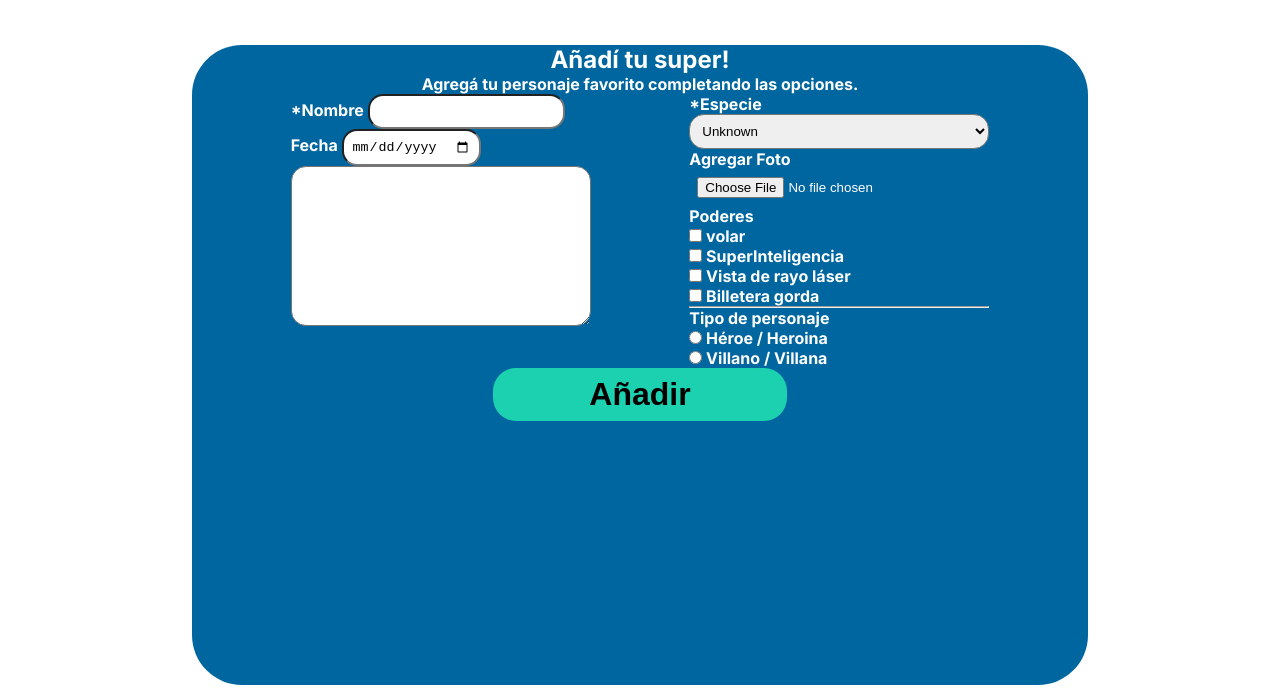
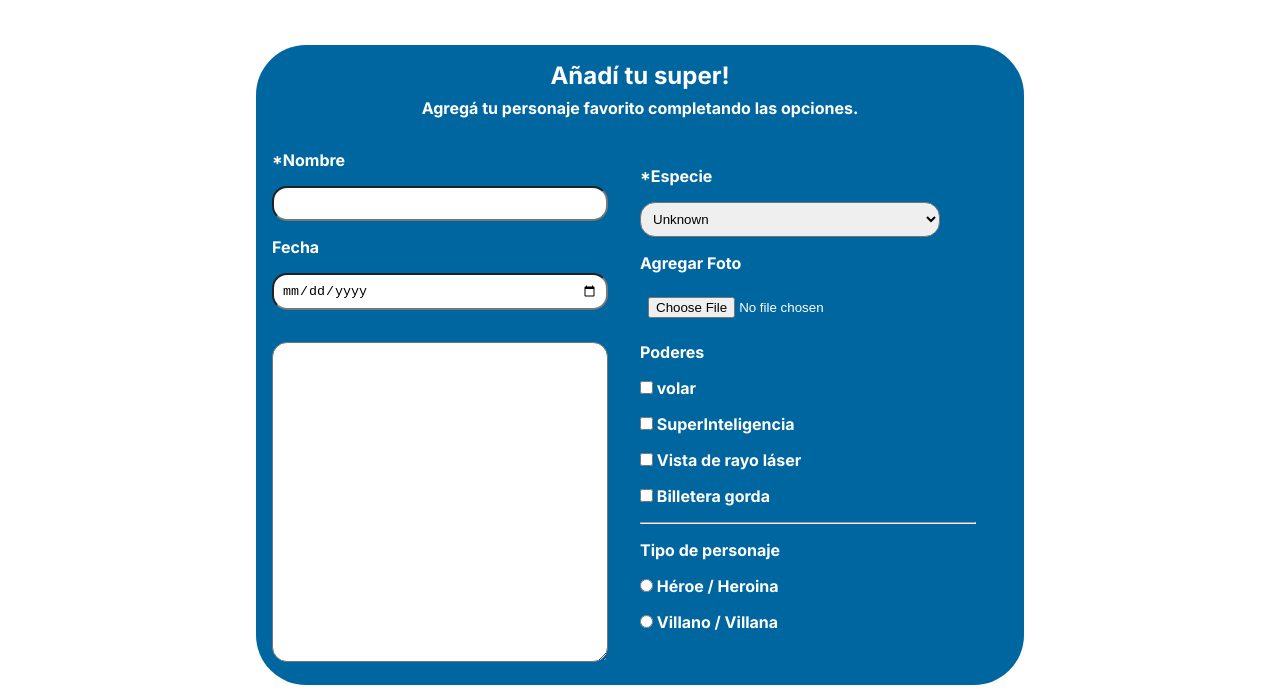
Before and after one commit to jesyn/Frontend, a plain HTML site: page superheroes-formulario/formulario.html in a window 1280 px wide. Shown: the part 141-836 px from the top of the page. Drawn offline with Linux system fonts and the light colour scheme.

Commit message:
formulario superheroes

```diff
--- a/superheroes-formulario/css/formulario.css
+++ b/superheroes-formulario/css/formulario.css
@@ -46,7 +46,7 @@
     color: white;
     justify-content: center;
     font-family: 'Inter', sans-serif;
-    Width: 70vw;
+    Width: 60vw;
     Height: 80vh;
     margin: 3rem auto;
     border-radius: 50px;
@@ -56,6 +56,8 @@
 
 h2 {
     font-weight: 700;
+    padding-top: 1rem;
+    padding-bottom: 0.5rem;
 
 }
 
@@ -64,20 +66,37 @@ h2 {
 }
 
 .form1{
-    width: 300px;
+    width: 400px;
+    margin-right: 2rem;
 }
 
-input {
+.form1 input {
     Border-Radius: 15px;
     padding: 0.5rem;
-
+    display: block;
+    margin-top: 1rem;
+    margin-bottom: 1rem;
+    width: 100%;
 
 
 }
 
+.margin {
+    margin-top: 1rem;
+}
+.form2 {
+    width: 400px;
+    margin-right: 2rem;
+}
+
+.form2 p {
+    margin-top: 1rem;
+}
 .form-main {
     display: flex;
-    justify-content: space-evenly;
+    justify-content: center;
+    font-weight: 300;
+    margin: 2rem 1rem 1rem;
 
 }
 
@@ -88,11 +107,18 @@ input {
 }
 
 .text {
-    height: 10rem;
+    height: 20rem;
     border-radius: 15px;
     width: 100%;
+    margin-top: 1rem;
+    margin-bottom: 1rem;
 }
 
+select {
+    display: block;
+    margin-top: 1rem;
+    margin-bottom: 1rem;
+}
 
 .button2 {
     background-color: #1CD1B0;
@@ -129,3 +155,23 @@ input {
     padding-right: 0.5rem;
 
 }
+
+@media (max-width:800px) {
+    .container {
+        height: 1200px;
+        padding-left: 2rem;
+    }
+    .form-main {
+        display: flex;
+        flex-direction: column;
+    }
+}
+
+@media (max-width: 1004px) {
+    .text {
+        height: 10rem;
+    }
+    .form2 p {
+        margin-top: 0.5rem;
+    }
+}
--- a/superheroes-formulario/formulario.html
+++ b/superheroes-formulario/formulario.html
@@ -51,7 +51,7 @@
                             <textarea class="text"> </textarea>
                         <P>
                     </div>
-                    <div class="form1">
+                    <div class="form2">
                         <p>
                             <label for="especie" class="etiqueta"> *Especie</label>
                             <select name="especie" class="costum-select"required>
@@ -61,11 +61,11 @@
                         </p>
                         <p>
                             <label for="imagen" class="etiqueta"> Agregar Foto</label>
-                            <input name="imagen" id="imagen" type="file" accept=".jpg .png">
+                            <input class="margin costum-select"name="imagen" id="imagen" type="file" accept=".jpg .png">
                         </p>
-                        <div>
+                        <div class="margin">
                             <p>
-                                <label for="Poderes"> Poderes </label>
+                                <label for="Poderes" class="margin"> Poderes </label>
                             </P>
                             <P>
                                 <input name="Poderes" id="Poderes" type="checkbox">
@@ -84,7 +84,7 @@
                                 <label for="Poderes"> Billetera gorda </label>
                             </P>
                         </div>
-                        <hr>
+                        <hr class="margin">
                         <div>
                             <p>
                                 <label for="tipo"> Tipo de personaje </label>
```
